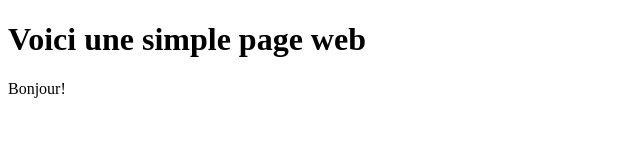
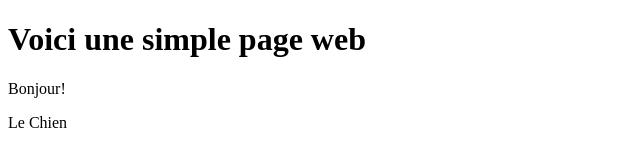
Before and after one commit to dibarreche/d73-labo-git-02, a plain HTML site: page index.html in a window 1280 px wide. Shown: the full height of the page, 0-640 px from the left. Drawn offline with Linux system fonts and the light colour scheme.

Commit message:
j'ai ajoute le nom de mon animal prefere

```diff
--- a/index.html
+++ b/index.html
@@ -5,6 +5,6 @@
 	<h1>Voici une simple page web</h1>
 
 	<p>Bonjour!</p>
-
+	<p>Le Chien</p>
 	</body>
 </html>
```
